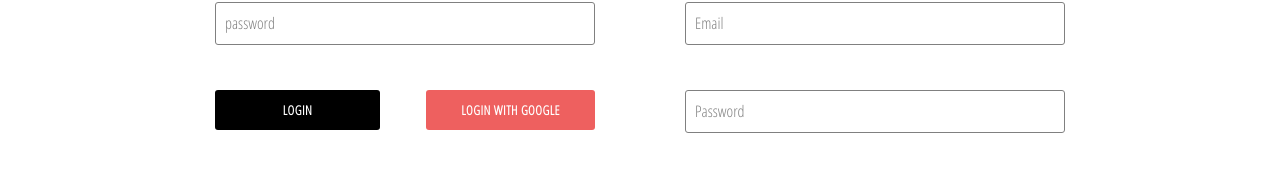
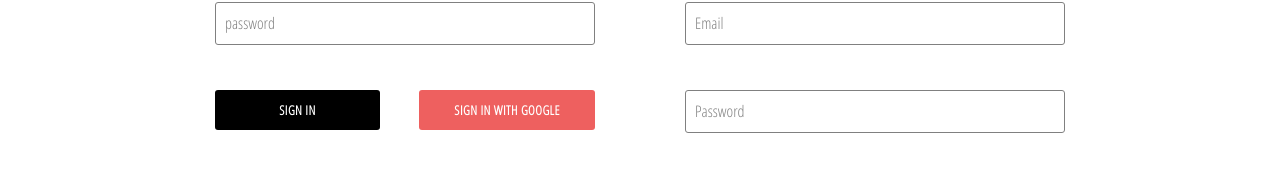
Before and after one commit to mbeuil/Emall-eshop-react-app, a React (Create React App) app: page /signin in a window 1280 px wide. Shown: the part 366-542 px from the top of the page. Built offline with nearby package versions, Linux system fonts and the light colour scheme; no server answers.

Commit message:
change login to sign-in

```diff
--- a/src/App.js
+++ b/src/App.js
@@ -4,7 +4,7 @@ import HomePage from './pages/homepage/homepage.component';
 import ShopPage from './pages/shop/shop.component';
 import Header from './components/header/header.component';
 import Footer from './components/footer/footer.component';
-import SignInAndSignUpPage from './pages/sign-in-and-sign-up/sign-in-and-sign-up.component';
+import SignInAndRegisterPage from './pages/sign-in-and-register/sign-in-and-register.component';
 import { auth, createUserProfileDocument } from './firebase/firebase.utils';
 
 import './App.css';
@@ -14,8 +14,8 @@ import './App.css';
  *
  * function that listen to auth state changes when our application mount
  * throught the useEffect hooks.
- * Get and stores the currentUser data if a user login.
- * Set our currentUser to '' if the user signout.
+ * Get and stores the currentUser data if a user sign in.
+ * Set our currentUser to '' if the user sign out.
  *
  * @param: callback function
  */
@@ -52,7 +52,7 @@ const App = () => {
       <Switch>
         <Route exact path="/" component={HomePage} />
         <Route path="/shop" component={ShopPage} />
-        <Route path="/signin" component={SignInAndSignUpPage} />
+        <Route path="/signin" component={SignInAndRegisterPage} />
       </Switch>
       <Footer />
     </div>
--- a/src/components/register/register.component.jsx
+++ b/src/components/register/register.component.jsx
@@ -77,7 +77,7 @@ const Register = () => {
           label="Confirmed Password"
           required
         />
-        <CustomButton type="submit">REGISTER</CustomButton>
+        <CustomButton type="submit">Register</CustomButton>
       </form>
       <div />
     </div>
--- a/src/components/login/login.component.jsx
+++ b/src/components/sign-in/sign-in.component.jsx
@@ -3,9 +3,9 @@ import FormInput from '../form-input/form-input.component';
 import CustomButton from '../custom-button/custom-button.component';
 import { auth, signInWithGoogle } from '../../firebase/firebase.utils';
 
-import './login.style.css';
+import './sign-in.style.css';
 
-const Login = () => {
+const SignIn = () => {
   const [values, setValues] = useState({
     email: '',
     password: ''
@@ -32,7 +32,7 @@ const Login = () => {
   };
 
   return (
-    <div className="login">
+    <div className="sign-in">
       <h2 className="title">I already have an account</h2>
       <span>Sign in with your email and password</span>
       <form onSubmit={handleSubmit}>
@@ -53,9 +53,9 @@ const Login = () => {
           required
         />
         <div className="buttons">
-          <CustomButton type="submit">Login</CustomButton>
+          <CustomButton type="submit">Sign in</CustomButton>
           <CustomButton onClick={signInWithGoogle} isGoogleSignIn>
-            Login with Google
+            Sign in with Google
           </CustomButton>
         </div>
       </form>
@@ -63,4 +63,4 @@ const Login = () => {
   );
 };
 
-export default Login;
+export default SignIn;
--- a/src/components/login/login.style.css
+++ b/src/components/sign-in/sign-in.style.css
@@ -1,14 +1,14 @@
-.login {
+.sign-in {
   width: 380px;
   display: flex;
   flex-direction: column;
 }
 
-.login .title {
+.sign-in .title {
   margin: 10px 0;
 }
 
-.login .buttons {
+.sign-in .buttons {
   display: flex;
   justify-content: space-between;
 }
```
Also changed, not shown: src/pages/sign-in-and-register/sign-in-and-register.component.jsx (renamed from src/pages/sign-in-and-sign-up/sign-in-and-sign-up.component.jsx, +4 -4 lines), src/pages/sign-in-and-register/sign-in-and-register.style.css (renamed from src/pages/sign-in-and-sign-up/sign-in-and-sign-up.style.css).
